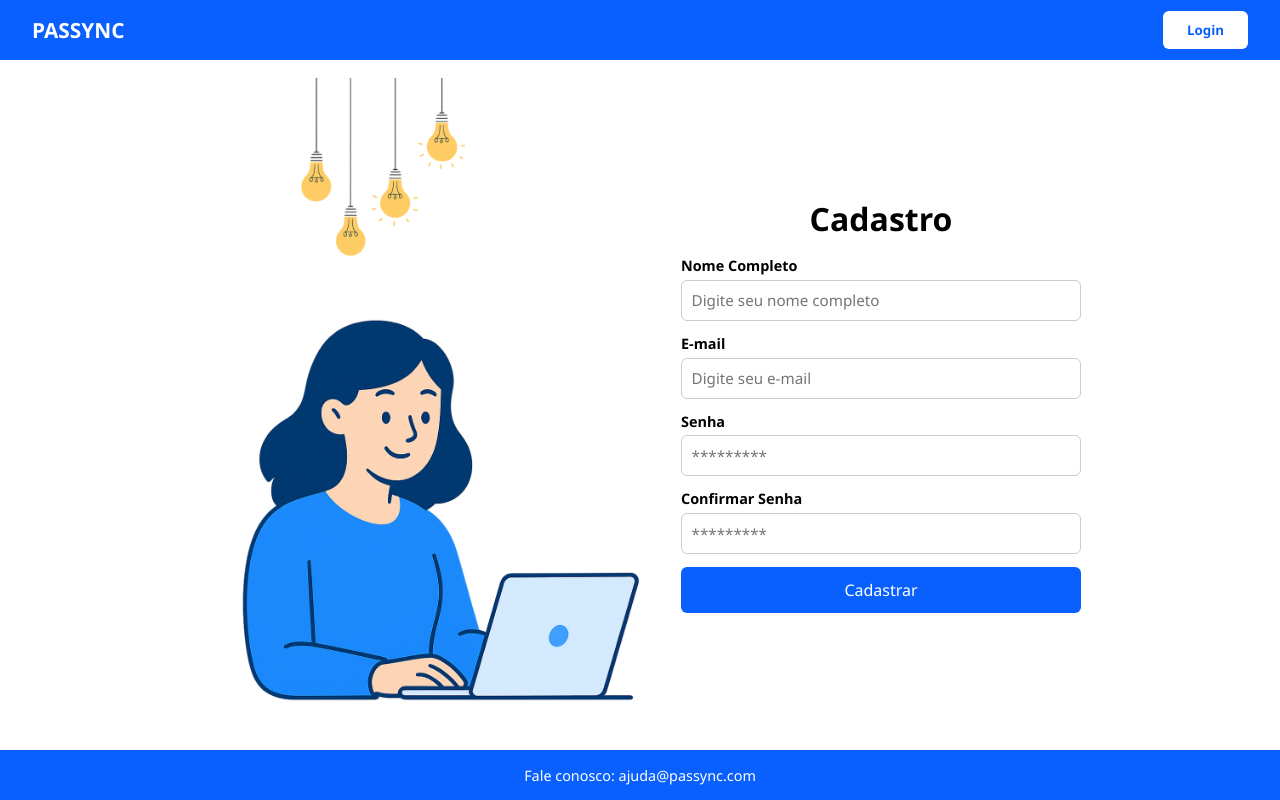
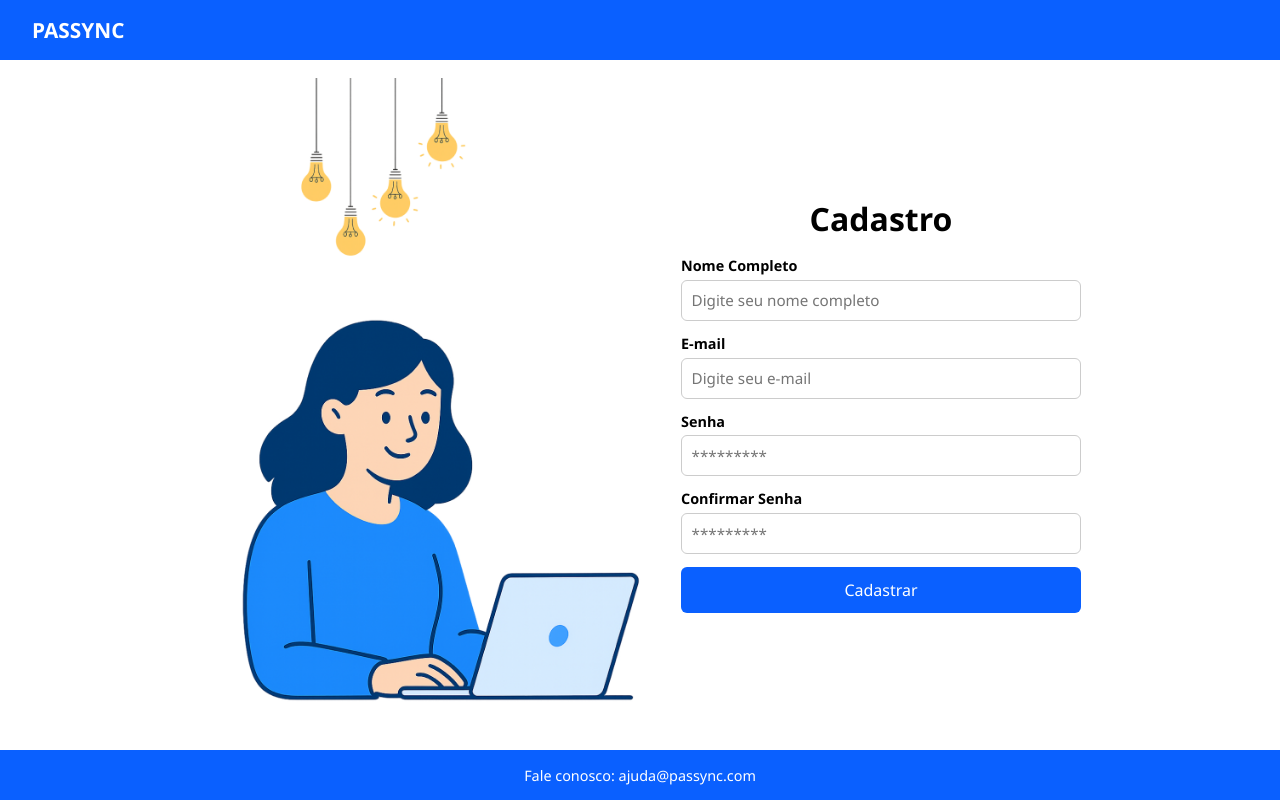
Before and after one commit to duschmeil/PASSYNC, a plain HTML site: page cadastro.html in a window 1280 px wide. Drawn offline with Linux system fonts and the light colour scheme.

Commit message:
Tirei os botões de cima da pg de cadastro e login
tirei o botão de login da página de cadastro e login já q já ta fazendo login

```diff
--- a/cadastro.html
+++ b/cadastro.html
@@ -9,7 +9,6 @@
 <body>
   <header class="topo">
     <div class="logo">PASSYNC</div>
-    <button class="botao-canto">Login</button>
   </header>
 
   <main class="cadastro-container">
```
Also changed, not shown: login.html (+0 -1 lines).
